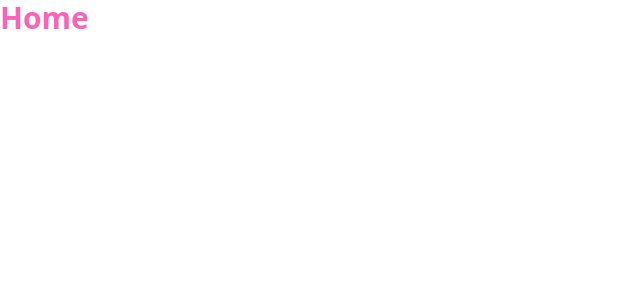
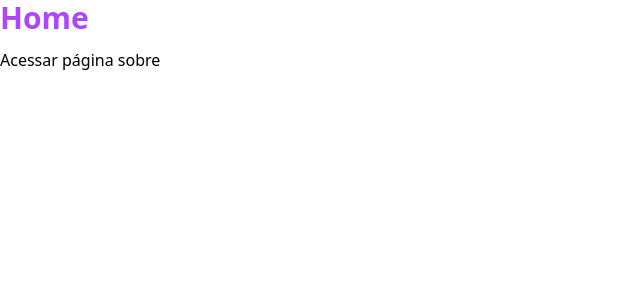
Before and after one commit to 0xDanielBueno/ideia-unica, a Next.js app: page / in a window 1280 px wide. Shown: the top 300 px of the page, without its empty margins (0-640 px from the left). Built offline with nearby package versions, Linux system fonts and the light colour scheme.

Commit message:
Adição da Página Sobre

```diff
--- a/pages/index.tsx
+++ b/pages/index.tsx
@@ -1,7 +1,13 @@
+import Link from "next/link";
 import React, { JSX } from "react";
 
 const Home: React.FC = (): JSX.Element => {
-  return <h1 className="text-3xl font-bold text-pink-400">Home</h1>;
+  return (
+    <div className="flex flex-col gap-3">
+      <h1 className="text-3xl font-bold text-purple-500">Home</h1>
+      <Link href="/sobre">Acessar página sobre</Link>
+    </div>
+  );
 };
 
 export default Home;
--- /dev/null
+++ b/pages/sobre.tsx
@@ -0,0 +1,13 @@
+import Link from "next/link";
+import React, { JSX } from "react";
+
+const Sobre: React.FC = (): JSX.Element => {
+  return (
+    <div className="flex flex-col gap-3">
+      <h1 className="text-3xl font-bold text-purple-500">Sobre</h1>
+      <Link href="/">Acessar página home</Link>
+    </div>
+  );
+};
+
+export default Sobre;
```
